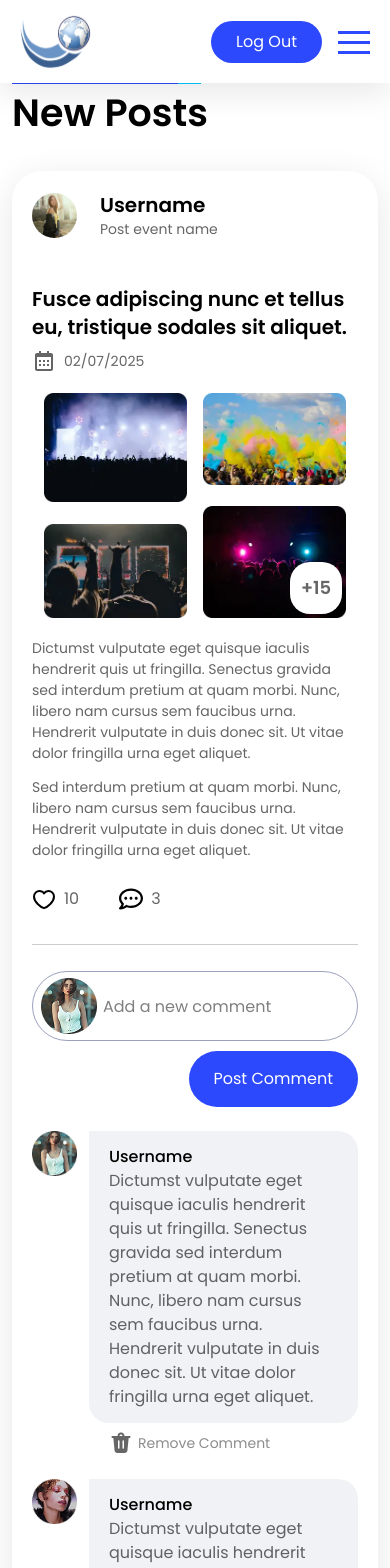
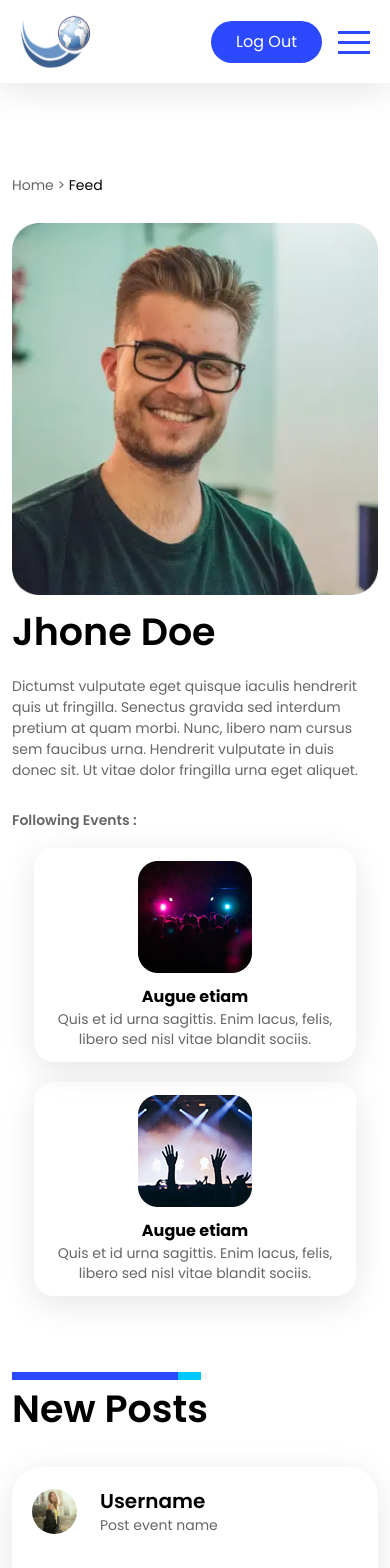
Before and after one commit to Nehaboora033/eventfree-routing, a React (Vite) app: page /feed in a window 390 px wide. Shown: the top 1568 px of the page. Built offline with nearby package versions, Linux system fonts and the light colour scheme.

Commit message:
created Feed page responsive

```diff
--- a/src/components/Feedherosection.jsx
+++ b/src/components/Feedherosection.jsx
@@ -12,26 +12,31 @@ const Feedherosection = () => {
     return (
         <>
             <div className='max-w-[1320px] px-3 mx-auto mt-[167px]'>
-                <div className='flex flex-wrap -mx-3 justify-between '>
-                    <div className='w-[31%] px-3  '>
-                        <img src={jhoneDoe} alt="image" className='w-full' />
+                <div className='lg:hidden mb-5'>
+                    <Breadcrumbs />
+                </div>
+                <div className='flex flex-wrap -mx-3 justify-between lg:gap-0 gap-2 '>
+                    <div className='lg:w-[31%] w-full px-3  flex items-center justify-center '>
+                        <img src={jhoneDoe} alt="image" className=' block' />
                     </div>
-                    <div className='w-[67%] px-3'>
-                        <Breadcrumbs />
+                    <div className='lg:w-[67%] w-full px-3'>
+                        <div className='max-lg:hidden'>
+                            <Breadcrumbs  />
+                        </div>
                         <Heading headingText={"Jhone Doe"} className='font-semibold' />
                         <NormalText className={'max-w-[857px] mt-4 mb-[29px]'} NormalText={"Dictumst vulputate eget quisque iaculis hendrerit quis ut fringilla. Senectus gravida sed interdum pretium at quam morbi. Nunc, libero nam cursus sem faucibus urna. Hendrerit vulputate in duis donec sit. Ut vitae dolor fringilla urna eget aliquet."} />
                         <NormalText className={'font-semibold mb-[17px]'} NormalText={'Following Events :'} />
-                        <div className='gap-[20px] flex'>
+                        <div className='gap-[20px] max-[400px]:items-center  max-[400px]:justify-center flex max-[400px]:flex-col flex-row '>
                             {FOLLOWING_EVENTS_CARD_IMG.map((item, index) => (
-                                <div key={index} className='hover:scale-105 transition-all duration-200 overflow-hidden rounded-[20px] flex gap-3 p-[13px] items-center shadow-card max-w-[322px]'>
-                                    <img src={item.image} alt="image" />
-                                    <div>
-                                        <p className='font-bold text-base'>Augue etiam</p>
-                                        <p className='font-normal text-sm text-[#666666]'>Quis et id urna sagittis. Enim lacus, felis, libero sed nisl vitae blandit sociis.</p>
+                                <div key={index} className='hover:scale-105 transition-all duration-200 overflow-hidden rounded-[20px] flex gap-3 p-[13px] items-center shadow-card max-w-[322px] min-[600px]:flex-row flex-col'>
+                                    <img  src={item.image} alt="image" className='block' />
+                                    <div >
+                                        <p className='font-bold text-base max-[600px]:text-center  '>Augue etiam</p>
+                                        <p className='font-normal text-sm text-[#666666] max-[600px]:text-center  '>Quis et id urna sagittis. Enim lacus, felis, libero sed nisl vitae blandit sociis.</p>
                                     </div>
                                 </div>
                             ))}
-                            <More className='w-[171px] h-[138px] bg-[#EAEDFF] py-[30px] px-[55px]' />
+                            <More className='!w-[171px] !h-[138px] bg-[#EAEDFF] py-[30px] px-[55px] max-md:hidden' />
                         </div>
                     </div>
                 </div>
--- a/src/components/Usernameherosection.jsx
+++ b/src/components/Usernameherosection.jsx
@@ -9,7 +9,9 @@ import Breadcrumbs from './common/Breadcrumbs'
 const Usernameherosection = () => {
     return (
         <div className='max-w-[1320px] px-3 mx-auto pt-[167px]'>
-            <Breadcrumbs />
+            <div className='min-lg:hidden mb-5'>
+                <Breadcrumbs />
+            </div>
             <div className='flex flex-wrap -mx-3 justify-between'>
                 <div className='lg:w-[30%] w-full px-3 max-[1100px]:flex items-center justify-center'>
                     <img src={image} alt="image" />
@@ -22,7 +24,7 @@ const Usernameherosection = () => {
                         <Heading className='font-semibold whitespace-nowrap max-[504px]:justify-center flex ' headingText={'Jhone Doe'} />
                         <div className='flex  gap-3 items-center max-[504px]:flex-col'>
                             <Button className='bg-[#EAEDFF] !text-black' buttonText={'Unshow Journey of Feed'} />
-                            <Button className='' buttonText={'Show Journey of Feed'} />
+                            <Button className='max-[504px]:min-w-[250px]' buttonText={'Show Journey of Feed'} />
                         </div>
                     </div>
 
--- a/src/components/Videosection.jsx
+++ b/src/components/Videosection.jsx
@@ -5,14 +5,14 @@ import NormalText from './common/NormalText'
 const Videosection = () => {
     return (
 
-        <div className='max-w-[1320px] px-3 mx-auto mt-[134px]'>
+        <div className='max-w-[1320px] px-3 mx-auto min-[500px]:mt-[134px] mt-[70px]'>
             <div className='flex flex-wrap -mx-3 md:flex-row flex-col gap-6 md:gap-0'>
                 <div className='md:w-1/2 w-full px-3'>
-                    <img src={quotation} alt="image" />
+                    <img src={quotation} alt="image" className='max-[500px]:w-[90px]' />
                     <NormalText className={'mt-[22px]'} NormalText={"Semper faucibus suscipit ultricies eleifend semper sit tellus gravida pretium. Cras cursus ut semper eleifend tortor lectus tristique turpis. Laoreet amet ultrices est lectus accumsan nibh cursus nunc. Faucibus orci, neque, pretium, massa volutpat convallis nisl pellentesque. Gravida in ultrices vitae tortor. Dignissim viverra volutpat neque gravida aliquet urna faucibus viverra vulputate. nibh cursus nunc. Faucibus orci, neque, pretium, massa volutpat convallis nisl pellentesque. Gravida in ultrices vitae tortor. Dignissim viverra volutpat neque gravida aliquet urna faucibus viverra vulputate."} />
                 </div>
                 <div className='md:w-1/2  w-full px-3 flex items-center justify-center md:justify-end'>
-                    <iframe width="619" className='rounded-[30px]' height="415" src="https://www.youtube.com/embed/asMHYCnMb-Q?si=VYC1VHuh_IJv3KG7" title="YouTube video player" frameBorder="0" allow="accelerometer; autoplay; clipboard-write; encrypted-media; gyroscope; picture-in-picture; web-share" referrerPolicy="strict-origin-when-cross-origin" allowFullScreen></iframe>
+                    <iframe width="619" className='rounded-[30px] min-[500px]:h-[415px] h-[300px]' src="https://www.youtube.com/embed/asMHYCnMb-Q?si=VYC1VHuh_IJv3KG7" title="YouTube video player" frameBorder="0" allow="accelerometer; autoplay; clipboard-write; encrypted-media; gyroscope; picture-in-picture; web-share" referrerPolicy="strict-origin-when-cross-origin" allowFullScreen ></iframe>
 
                 </div>
 
--- a/src/components/common/AddComment.jsx
+++ b/src/components/common/AddComment.jsx
@@ -70,7 +70,7 @@ const AddComment = ({ className = '', defaultOpen = false }) => {
                                 <div className='flex items-end'><img src={img3} alt="image" /></div>
                                 <div className='relative'>
                                     <img src={img4} alt="image" />
-                                    <More className='absolute sm:bottom-[10px] bottom-1 right-1 sm:right-[10px] bg-white' />
+                                    <More className='absolute min-[450px]:bottom-[10px] bottom-[6px] right-[6px] min-[450px]:right-[10px] bg-white' />
                                 </div>
                             </div>
                         </div>
--- a/src/pages/Feed.jsx
+++ b/src/pages/Feed.jsx
@@ -6,7 +6,7 @@ const Feed = () => {
   return (
       <>
 
-      {/* <Feedherosection /> */}
+      <Feedherosection />
       <NewPost/>
       </>
   )
```
